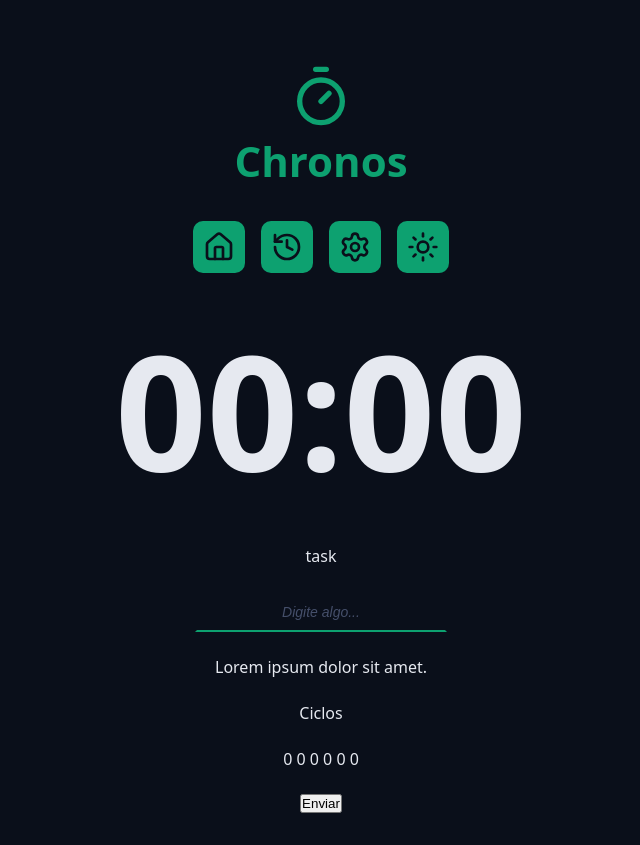
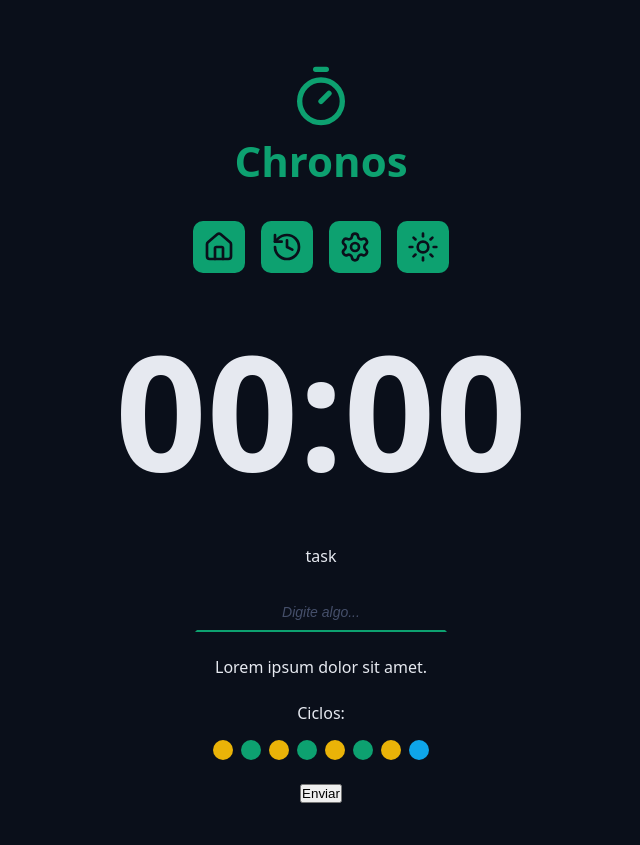
Before and after one commit to vinicim002/chronos-pomodoro, a React (Vite) app: page / in a window 1280 px wide. Shown: the whole page, without its empty margins (319-959 px from the left). Built offline with nearby package versions, Linux system fonts and the light colour scheme.

Commit message:
Criando o componente Cycles com indicadores do ciclo pomodoro em cores

```diff
--- a/src/App.tsx
+++ b/src/App.tsx
@@ -6,6 +6,7 @@ import './styles/global.css';
 import { Menu } from './components/Menu';
 import { CountDown } from './components/CountDown';
 import { Input } from './components/Input';
+import { Cycles } from './components/Cycles';
 
 export function App() {
   return (
@@ -36,8 +37,7 @@ export function App() {
           </div>
 
           <div className='formRow'>
-            <p>Ciclos</p>
-            <p>0 0 0 0 0 0</p>
+            <Cycles />
           </div>
 
           <div className='formRow'>
--- /dev/null
+++ b/src/components/Cycles/index.tsx
@@ -0,0 +1,20 @@
+import styles from './styles.module.css';
+
+export function Cycles() {
+  return (
+    <div className={styles.cycles}>
+      <span>Ciclos:</span>
+
+      <div className={styles.cycleDots}>
+        <span className={`${styles.cycleDot} ${styles.workTime}`}></span>
+        <span className={`${styles.cycleDot} ${styles.shortBreakTime}`}></span>
+        <span className={`${styles.cycleDot} ${styles.workTime}`}></span>
+        <span className={`${styles.cycleDot} ${styles.shortBreakTime}`}></span>
+        <span className={`${styles.cycleDot} ${styles.workTime}`}></span>
+        <span className={`${styles.cycleDot} ${styles.shortBreakTime}`}></span>
+        <span className={`${styles.cycleDot} ${styles.workTime}`}></span>
+        <span className={`${styles.cycleDot} ${styles.longBreakTime}`}></span>
+      </div>
+    </div>
+  );
+}
--- /dev/null
+++ b/src/components/Cycles/styles.module.css
@@ -0,0 +1,30 @@
+.cycles {
+  display: flex;
+  flex-direction: column;
+  align-items: center;
+  justify-content: center;
+  gap: 1.6rem;
+}
+
+.cycleDots {
+  display: flex;
+  gap: 0.8rem;
+}
+
+.cycleDot {
+  width: 2rem;
+  height: 2rem;
+  border-radius: 50%;
+}
+
+.workTime {
+  background: var(--warning);
+}
+
+.shortBreakTime {
+  background-color: var(--primary);
+}
+
+.longBreakTime {
+  background-color: var(--info);
+}
```
